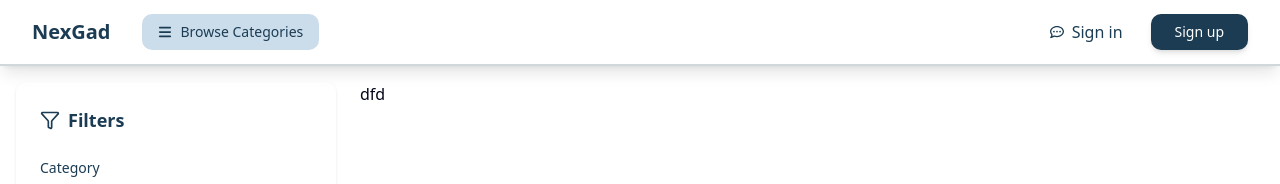
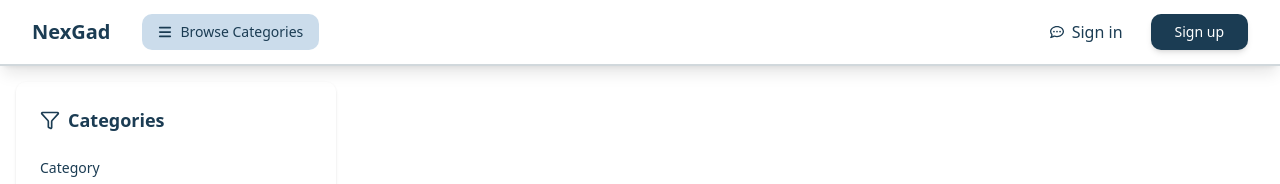
Before and after one commit to anjorin001/Nexgad_Frontend, a React (Vite) app: page /listings in a window 1280 px wide. Shown: the top 184 px of the page. Built offline with nearby package versions, Linux system fonts and the light colour scheme.

Commit message:
Sidebar color complete

```diff
--- a/package.json
+++ b/package.json
@@ -30,7 +30,6 @@
     "react-icons": "^5.5.0",
     "react-router-dom": "^7.7.1",
     "tailwind-merge": "^3.3.1",
-    "tailwind-scrollbar": "^4.0.2",
     "tailwindcss": "^4.1.11",
     "three": "^0.178.0"
   },
@@ -44,6 +43,7 @@
     "eslint-plugin-react-hooks": "^5.2.0",
     "eslint-plugin-react-refresh": "^0.4.20",
     "globals": "^16.3.0",
+    "tailwind-scrollbar": "^4.0.2",
     "tw-animate-css": "^1.3.6",
     "typescript": "~5.8.3",
     "typescript-eslint": "^8.35.1",
--- a/src/components/CategorySideBar.tsx
+++ b/src/components/CategorySideBar.tsx
@@ -121,13 +121,13 @@ const FilterSidebar: React.FC = () => {
 
   return (
     <>
+      <div className="w-80 bg-[#ffff] p-6 rounded-lg shadow-sm sticky top-4 h-fit max-h-[calc(100vh-2rem)] overflow-y-auto custom-scrollbar">
       <style>{scrollbarStyles}</style>
-      <div className="w-80 bg-[#ffff] p-6 rounded-lg shadow-sm sticky top-4 h-fit max-h-[calc(100vh-2rem)] overflow-y-auto">
         {/* Header */}
         <div className="flex items-center justify-between mb-6">
           <div className="flex items-center gap-2">
             <Filter className="w-5 h-5 text-[#1B3C53]" />
-            <h2 className="text-lg font-semibold text-[#1B3C53]">Filters</h2>
+            <h2 className="text-lg font-semibold text-[#1B3C53]">Categories</h2>
           </div>
           {hasActiveFilters() && (
             <button
@@ -143,7 +143,7 @@ const FilterSidebar: React.FC = () => {
         {/* Category Filter */}
         <div className="mb-6">
           <h3 className="text-sm font-medium text-[#1B3C53] mb-3">Category</h3>
-          <div className="space-y-2 max-h-48 overflow-y-auto">
+          <div className="space-y-2 max-h-48 overflow-y-auto custom-scrollbar">
             {categories.map((category) => (
               <label
                 key={category}
--- a/src/pages/Listings.tsx
+++ b/src/pages/Listings.tsx
@@ -1,13 +1,11 @@
-
-import FilterSidebar from "../components/CategorySideBar";
+import FilterSidebar from "../components/CategorySidebar";
 const Listings = () => {
   return (
     <>
-      <div className="flex gap-6 p-4">
+      <div className="flex gap-6 p-4 overflow-y-auto scrollbar-thin scrollbar-thumb-sidebar-primary">
         <FilterSidebar />
-        <div className="flex-1">
+        <div className="flex-1 scrollbar-thin scrollbar-thumb-sidebar-primary">
           {/*  product listings content */}
-          <p>dfd</p>
         </div>
       </div>
     </>
--- a/src/utils/ScrollBarStyle.ts
+++ b/src/utils/ScrollBarStyle.ts
@@ -1,10 +1,10 @@
   export const scrollbarStyles = `
     .custom-scrollbar::-webkit-scrollbar {
-      width: 8px;
+      width: 7px;
     }
     .custom-scrollbar::-webkit-scrollbar-track {
       background: #CBDCEB;
-      border-radius: 4px;
+      border-radius: 5px;
     }
     .custom-scrollbar::-webkit-scrollbar-thumb {
       background-color: #1B3C53;
--- a/tailwind.config.ts
+++ b/tailwind.config.ts
@@ -1,27 +1,3 @@
-// // tailwind.config.ts
-// import type { Config } from 'tailwindcss'
-
-// const config: Config = {
-//   content: [
-//     './index.html',
-//     './src/**/*.{js,ts,jsx,tsx}',
-//   ],
-//   theme: {
-//     extend: {
-//       colors: {
-//         primary: '#1B3C53',      // For buttons and small components
-//         secondary: '#F9F3EF',    // Light background for cards etc.
-//         mainbg: '#456882',       // Main page background
-//         white: '#FFFFFF',        // Optional override
-//       },
-//     },
-//   },
-//   plugins: [],
-// }
-
-// export default config
-
-// tailwind.config.ts
 import { type Config } from "tailwindcss";
 import scrollbar from "tailwind-scrollbar";
 
@@ -35,14 +11,12 @@ const config: Config = {
       },
     },
   },
-  // If using shadcn
-  // darkMode: ["class"],
   content: [
     "./app/**/*.{ts,tsx}",
     "./components/**/*.{ts,tsx}",
     "./pages/**/*.{ts,tsx}",
     "./src/**/*.{ts,tsx}",
   ],
-  plugins: [scrollbar],
+  plugins: [scrollbar({ nocompatible: true })],
 };
 export default config;
```
Also changed, not shown: src/index.css (line endings or trailing spaces), 1 other file (tests, documents, lock files or other folders).
